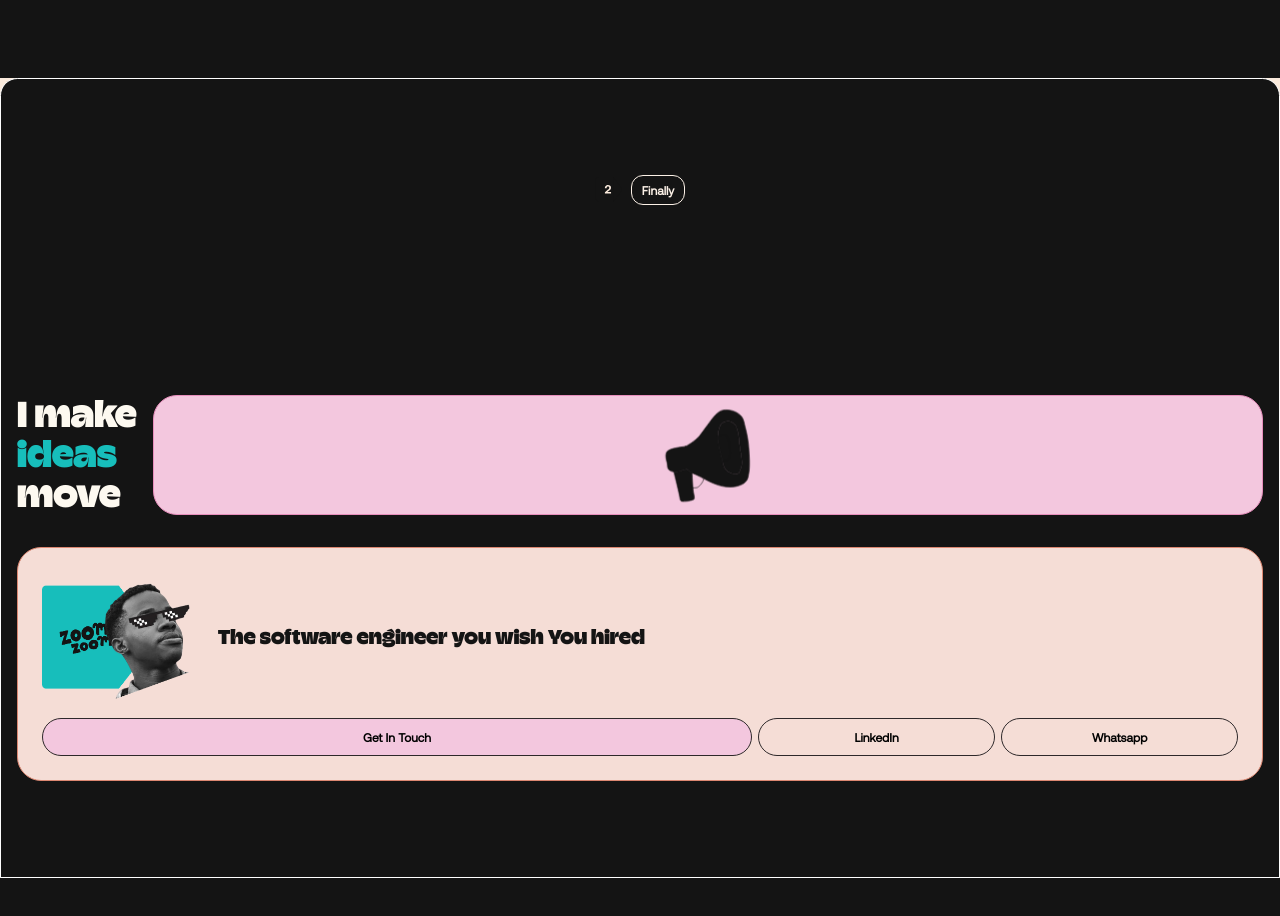
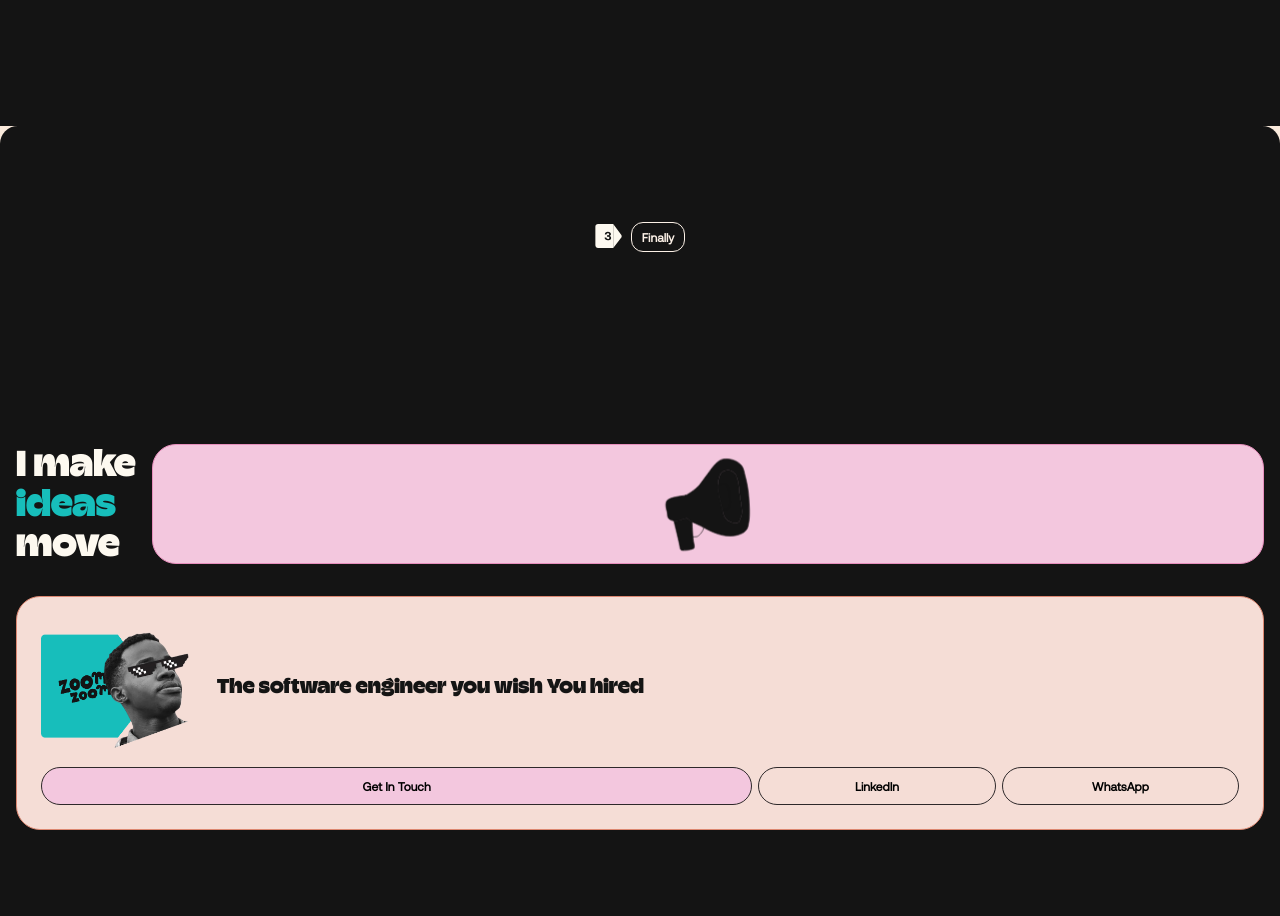
Before and after one commit to ebubesunday16/The-Software-Engineer-You-Wished-You-Hired, a Next.js app: page / in a window 1280 px wide. Shown: the part 10600-11516 px from the top of the page. Before the commit the page ends 11478 px from the top, so only its background shows below. Built offline with nearby package versions, Linux system fonts and the light colour scheme.

Commit message:
finishing touches

```diff
--- a/assets/svg/index.ts
+++ b/assets/svg/index.ts
@@ -7,3 +7,4 @@ export { default as Leaf } from './Leaf.svg'
 export { default as Leaf2 } from './Leaf2.svg'
 export { default as LabelDiamond } from './LabelDiamond.svg'
 export { default as LabelTwo } from './LabelTwo.svg'
+export { default as LabelThree } from './LabelThree.svg'
--- a/component/LandingPage/Finally.tsx
+++ b/component/LandingPage/Finally.tsx
@@ -1,7 +1,7 @@
 'use client'
 import React, { useRef } from 'react'
 import {motion, useInView, useMotionValueEvent, useScroll, useTransform} from 'motion/react'
-import { LabelTwo, Speaker } from '@/assets/svg'
+import { LabelThree, LabelTwo, Speaker } from '@/assets/svg'
 import Image from 'next/image'
 import { Images } from '@/assets/png'
 import { div } from 'motion/react-client'
@@ -21,7 +21,7 @@ const Finally = () => {
 
       <motion.div
         ref={pageRef}
-        className='px-4 h-screen flex flex-col justify-between py-24 bg-brand-black border border-white'
+        className='px-4 h-screen flex flex-col justify-between py-24 bg-brand-black '
         style={{
             borderTopLeftRadius: useTransform(scrollYProgress, [0, 0.067, 0.134, 0.2, 0.4], [72, 16, 16, 10.66,  0]),
             borderTopRightRadius: useTransform(scrollYProgress, [0, 0.067, 0.134, 0.2, 0.4 ], [72, 16, 16, 10.66, 0]),
@@ -33,18 +33,18 @@ const Finally = () => {
             <motion.div
               initial={{ opacity: 0 }}
               animate={isInView ? { opacity: 1, x: 0, scale: [0.95, 1.05, 1]  } : { opacity: 0}}
-              transition={{ duration: 0.2, delay: 0.4, ease: 'easeOut' }}
+              transition={{ duration: 0.3, delay: 0.3, ease: 'easeOut' }}
               style={{
                 color: useTransform(scrollYProgress, [0, 0.1111], ['#fdf9f0', '#141414']),
               }}
             >
-              <LabelTwo />
+              <LabelThree />
             </motion.div>
 
             <motion.p
               initial={{ width: 0, opacity: 0 }}
               animate={isInView ? { width: 'auto', opacity: 1, scale: [0.95, 1.05, 1]  } : { width: 0, opacity: 0 }}
-              transition={{ duration: 0.2, delay: 0.4, ease: 'easeOut' }}
+              transition={{ duration: 0.4, delay: 0.3, ease: 'easeOut' }}
               className='rounded-[12px] border border-[#FBF0E6] font-semibold text-xs text-[#FBF0E6] py-1.5 px-2.5 whitespace-nowrap overflow-hidden'
 
             >
@@ -85,13 +85,36 @@ const Finally = () => {
 
               </div>
 
-              <div className='flex items-center gap-1.5'>
-                <div className='bg-[#F3C7DE] border border-[#2E282A] py-2.5 px-4 rounded-[37px] text-xs font-bold text-center flex-3/5 '>Get In Touch</div>
-                <div className='border border-[#2E282A] py-2.5 px-4 rounded-[37px] text-xs font-bold text-center flex-1/5'>LinkedIn</div>
-                <div className='border border-[#2E282A] py-2.5 px-4 rounded-[37px] text-xs font-bold text-center flex-1/5'>Whatsapp</div>
+              <div className='flex items-stretch gap-1.5'>
+                {/* Email */}
+                <a
+                  href="mailto:ebubesunday16@gmail.com"
+                  className='bg-[#F3C7DE] border border-[#2E282A] py-2.5 px-4 rounded-[37px] text-xs font-bold text-center flex-3/5 flex items-center justify-center hover:bg-[#f7bcd7] transition-colors'
+                >
+                  Get In Touch
+                </a>
 
+                {/* LinkedIn */}
+                <a
+                  href="https://www.linkedin.com/in/emannsunday/"
+                  target="_blank"
+                  rel="noopener noreferrer"
+                  className='border border-[#2E282A] py-2.5 px-4 rounded-[37px] text-xs font-bold text-center flex-1/5 flex items-center justify-center hover:bg-gray-100 transition-colors'
+                >
+                  LinkedIn
+                </a>
 
+                {/* WhatsApp */}
+                <a
+                  href="https://wa.me/2348054730811"
+                  target="_blank"
+                  rel="noopener noreferrer"
+                  className='border border-[#2E282A] py-2.5 px-4 rounded-[37px] text-xs font-bold text-center flex-1/5 flex items-center justify-center hover:bg-gray-100 transition-colors'
+                >
+                  WhatsApp
+                </a>
               </div>
+
             </div>
 
           </div>
--- a/component/LandingPage/Stack.tsx
+++ b/component/LandingPage/Stack.tsx
@@ -22,11 +22,11 @@ const Stack = () => {
 
   return (
     <motion.div
-      className='h-[200vh] mt-12'
+      className='h-[200vh] '
       ref={pageRef}
     >
       <motion.div
-        className='h-screen sticky top-0 flex flex-col justify-between items-center space-y-12 py-12 px-4'
+        className='h-screen sticky top-0 flex flex-col justify-between items-center space-y-12 py-12 px-4 mt-24'
         style={{
           background: useTransform(scrollYProgress, [0, 0.1111, 0.8, 0.9], ['#141414', '#faeadc', '#faeadc', '#141414'])
         }}
@@ -35,7 +35,7 @@ const Stack = () => {
           <motion.div
             initial={{ opacity: 0 }}
             animate={isInView ? { opacity: 1, x: 0, scale: [0.95, 1.05, 1]  } : { opacity: 0}}
-            transition={{ duration: 0.2, delay: 0.4, ease: 'easeOut' }}
+            transition={{ duration: 0.3, delay: 0.3, ease: 'easeOut' }}
             style={{
               color: useTransform(scrollYProgress, [0, 0.1111], ['#fdf9f0', '#141414']),
             }}
@@ -46,7 +46,7 @@ const Stack = () => {
           <motion.p
             initial={{ width: 0, opacity: 0 }}
             animate={isInView ? { width: 'auto', opacity: 1, scale: [0.95, 1.05, 1]  } : { width: 0, opacity: 0 }}
-            transition={{ duration: 0.2, delay: 0.4, ease: 'easeOut' }}
+            transition={{ duration: 0.4, delay: 0.3, ease: 'easeOut' }}
             className='rounded-[12px] border border-[#FBF0E6] font-semibold text-xs text-[#FBF0E6] py-1.5 px-2.5 whitespace-nowrap overflow-hidden'
             style={{
               color: useTransform(scrollYProgress, [0, 0.1111], ['#fdf9f0', '#141414']),
```
Also changed, not shown: assets/svg/LabelThree.svg (added).
